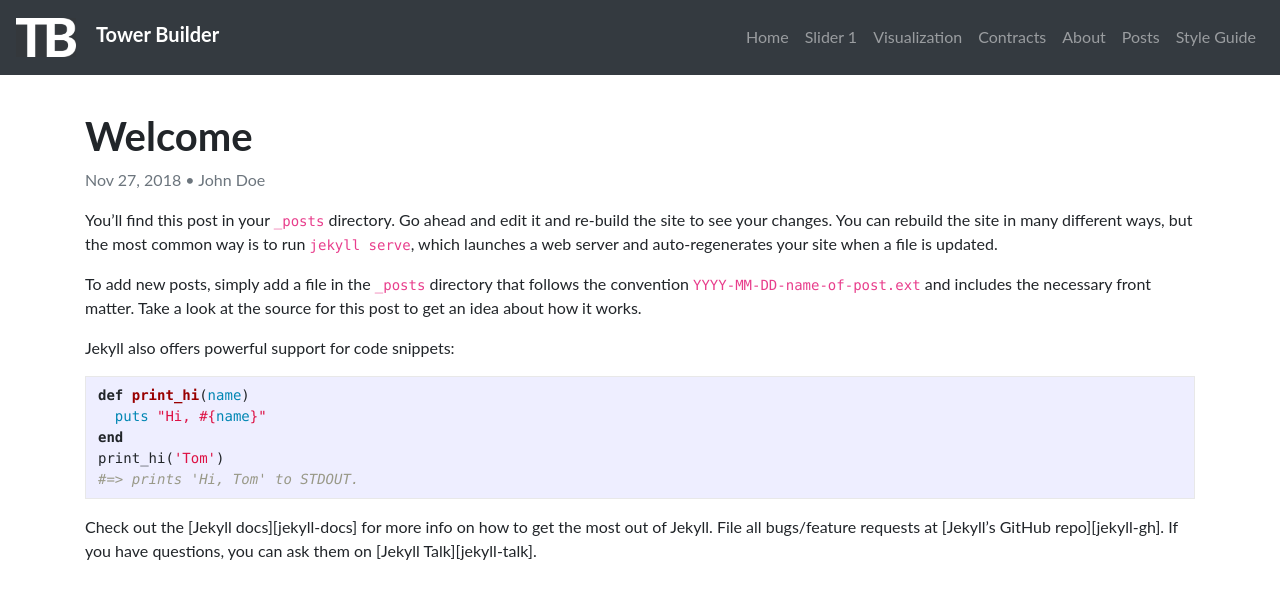
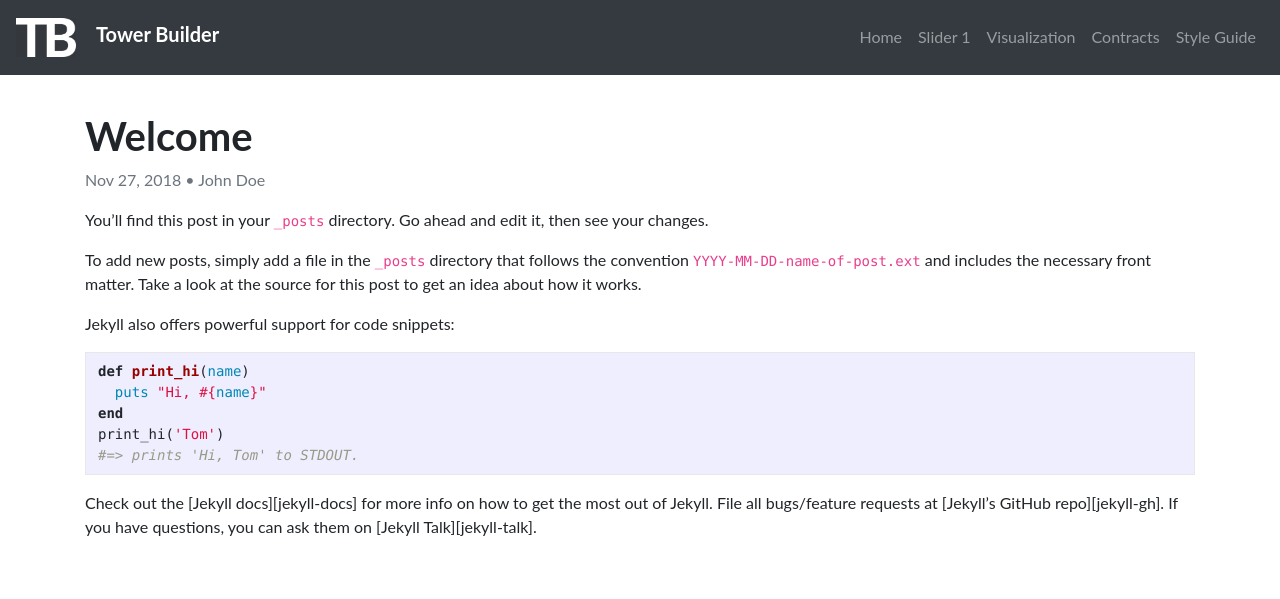
Before and after one commit to ProjectPODER/TowerBuilder, a Jekyll site: the page built from collections/_posts/2018-11-27-welcome.md, in a window 1280 px wide. Shown: the top 599 px of the page. Built offline with Jekyll 4.4.1, drawn with Linux system fonts in a browser that asks for light colours.

```diff
--- a/collections/_posts/2018-11-27-welcome.md
+++ b/collections/_posts/2018-11-27-welcome.md
@@ -4,7 +4,7 @@ title: Welcome
 author: "John Doe"
 ---
 
-You’ll find this post in your `_posts` directory. Go ahead and edit it and re-build the site to see your changes. You can rebuild the site in many different ways, but the most common way is to run `jekyll serve`, which launches a web server and auto-regenerates your site when a file is updated.
+You’ll find this post in your `_posts` directory. Go ahead and edit it, then see your changes.
 
 To add new posts, simply add a file in the `_posts` directory that follows the convention `YYYY-MM-DD-name-of-post.ext` and includes the necessary front matter. Take a look at the source for this post to get an idea about how it works.
 
```
Also changed, not shown: 5-about.md (deleted, +0 -14 lines), 6-posts.md (deleted, +0 -7 lines), docs/C1/Seccion4.md (+3 -3 lines).
